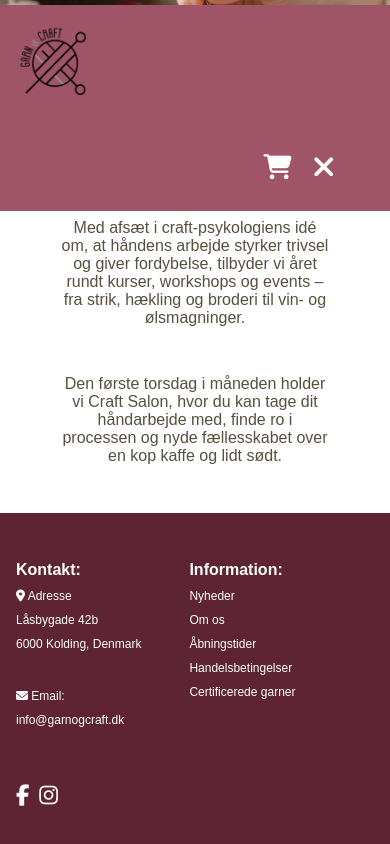
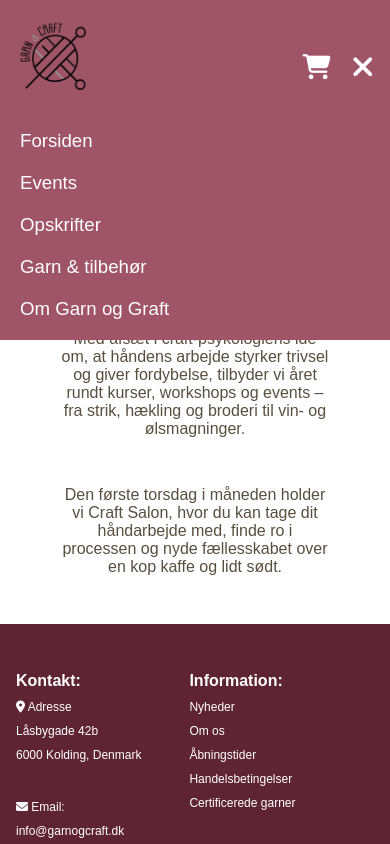
Before and after one commit to Nadazh92/GarnogCraft, a plain HTML site: page index.html in a window 390 px wide. Both pictures are taken after a click on the button 360 px from the left and 68 px from the top of the page. Shown: the top 844 px of the page. Drawn offline with Linux system fonts and the light colour scheme; a web font is replaced by a local one.

Commit message:
hamburger menu fikses

```diff
--- a/css/style.css
+++ b/css/style.css
@@ -67,11 +67,15 @@ body{
     margin-top: 30px;
 
 }
-.styl-navg ul li a{
+.first-col ul li a{
     text-decoration: none;
     color: white;
 
 
+}
+
+.first-col ul li a:hover{
+    color: black;
 }
 
  .fa-magnifying-glass {
@@ -86,8 +90,9 @@ body{
     margin-right: 10px;
 }
 
-#bars{
-    display:none;
+
+.first-col button{
+    display: none;
 }
 
 /* ------Footer---------- */
@@ -134,6 +139,10 @@ footer{
 .footer_container a{
     text-decoration: none;
     color: white;
+}
+
+.footer_container a:hover{
+    border-bottom: 1px solid white;
 }
 
 .ekstra_info{
@@ -195,8 +204,42 @@ footer{
     }
 
 
-    .first-col ul li {
+    .first-col ul  {
         display: none;
+    }
+
+
+
+
+    nav.show .first-col ul {
+        display: flex;
+        flex-direction: column;
+        gap: 20px;
+        background-color: var(--headercolor);
+        position: absolute;
+        top: 80px;
+        left: 0;
+        width: 100%;
+        padding: 20px;
+        z-index: 1;
+    }
+
+    .first-col ul li a:hover{
+        border-bottom: 2px solid white;
+        color: white;
+    }
+
+    button#bars{/* ------style hamburger menu button ----- */
+        background-color: transparent;
+        border: none;
+        color: white;
+        display:block;
+        font-size: 30px;
+        margin-top: 50px;
+        margin-right: 10px;
+        position: relative;
+        z-index: 2;
+
     }
 
 
@@ -209,14 +252,14 @@ footer{
         display: none;
     }
 
-    .first-col  .fa-magnifying-glass{
+     .first-col  .fa-magnifying-glass{
        display: none;
 
     }
 
 
+
     .first-col .fa-cart-shopping{
-
         font-size: 25px;
         margin-right:15px;
         margin-left: auto;
@@ -225,30 +268,10 @@ footer{
 
     }
 
-     .show{
-        display: block;
-        position: absolute;
-        top: 5px;
-        background-color:var(--headercolor);
-        width: 100%;
-        color: white;
-    }
 
 
-    #bars{
-        display:block;
-        font-size: 30px;
-        margin-top: 50px;
-        /* margin-left: auto; */
-        margin-right: 10px;
-    }
 
-     button#bars{
-        background-color: transparent;
-        border: none;
-        color: white;
 
-    }
 
     /* --------------footer----------- */
 
@@ -278,6 +301,14 @@ footer{
     .ekstra_info p{
         font-size: 9pt;
         margin-left: 1rem;
+    }
+
+
+    /* ---------------- main--------------------- */
+
+    .velkom_section h2 {
+        margin-left:  20px;
+        margin-right: 20px;
     }
 
 
--- a/index.html
+++ b/index.html
@@ -106,11 +106,11 @@
 
                 <div>
                     <h1>Information: <br></h1>
-                        <p><a href="#"></a>Nyheder</p>
-                        <p><a href="#"></a>Om os</p>
-                        <p><a href="#"></a>Åbningstider</p>
-                        <p><a href="#"></a>Handelsbetingelser</p>
-                        <p><a href="#"></a>Certificerede garner</p>
+                        <p><a href="#">Nyheder</a></p>
+                        <p><a href="#">Om os</a></p>
+                        <p><a href="#">Åbningstider</a></p>
+                        <p><a href="#">Handelsbetingelser</a></p>
+                        <p><a href="#">Certificerede garner</a></p>
                 </div>
 
                 <div>
--- a/js/navigation.js
+++ b/js/navigation.js
@@ -1,7 +1,7 @@
 const bars = document.querySelector("#bars");
 
 const openNav = () => {
-    document.querySelector("header > nav").classList.toggle("show");
+    document.querySelector("header > nav ").classList.toggle("show");
     document.querySelector("#bars i").classList.toggle("fa-bars");
     document.querySelector("#bars i").classList.toggle("fa-xmark");
 }
```
